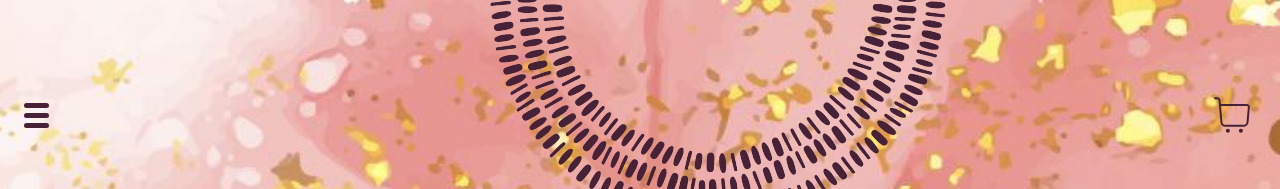
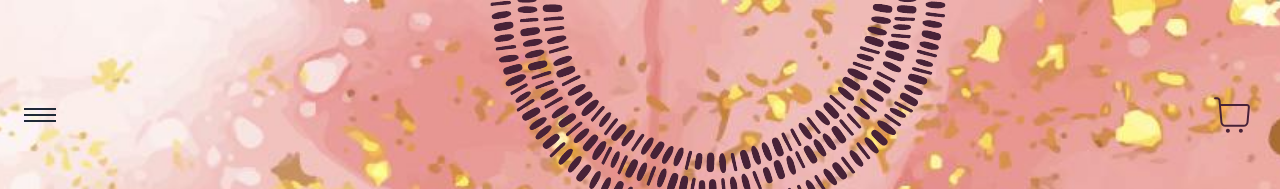
Before and after one commit to sofiehilge/HeadlessCMS, a React (Create React App) app: page / in a window 1280 px wide. Shown: the top 189 px of the page. Built offline with nearby package versions, Linux system fonts and the light colour scheme; a web font is replaced by a local one.

Commit message:
add node modules

```diff
--- a/src/components/ReactMenu.js
+++ b/src/components/ReactMenu.js
@@ -0,0 +1,43 @@
+import { useState } from 'react';
+import { Link } from 'react-router-dom';
+
+const BurgerMenu = () => {
+  const [isOpen, setIsOpen] = useState(false);
+
+  const toggleMenu = () => {
+    setIsOpen(!isOpen);
+  };
+
+  const closeMenu = () => {
+    setIsOpen(false);
+  };
+
+  return (
+    <div className="relative">
+      {/* Burger icon button */}
+      <div
+        className={`flex flex-col w-8 h-8 justify-center items-center cursor-pointer gap-1 z-50 ${isOpen ? 'open' : ''}`}
+        onClick={toggleMenu}
+      >
+        <span className={`block w-8 h-0.5 bg-gray-800 transition-transform duration-300 ${isOpen ? 'transform rotate-45 translate-y-1.5' : ''}`}></span>
+        <span className={`block w-8 h-0.5 bg-gray-800 transition-opacity duration-300 ${isOpen ? 'opacity-0' : ''}`}></span>
+        <span className={`block w-8 h-0.5 bg-gray-800 transition-transform duration-300 ${isOpen ? 'transform -rotate-45 -translate-y-1.5' : ''}`}></span>
+      </div>
+
+      {/* Overlay menu */}
+      <div className={`fixed inset-0 bg-black bg-opacity-80 flex flex-col items-center justify-center space-y-8 transition-transform duration-300 ${isOpen ? 'translate-x-0' : '-translate-x-full'}`}>
+        <Link to="/" onClick={closeMenu} className="text-white text-2xl">
+          Hjem
+        </Link>
+        <Link to="/groups" onClick={closeMenu} className="text-white text-2xl">
+          Grupper
+        </Link>
+        <Link to="/contact" onClick={closeMenu} className="text-white text-2xl">
+          Kontakt
+        </Link>
+      </div>
+    </div>
+  );
+};
+
+export default BurgerMenu;
--- a/src/templates/Header.js
+++ b/src/templates/Header.js
@@ -1,8 +1,9 @@
 import React, { useState, useEffect } from 'react';
-import Burgermenu from '../components/Burgermenu';
+/* import Burgermenu from '../components/Burgermenu'; */
 import logo from '../assets/Logo/2cropped.png';
 import { CiShoppingCart } from 'react-icons/ci';
 import { Link } from 'react-router-dom';
+import ReactMenu from '../components/ReactMenu';
 
 const Header = () => {
   //making header sticky and change background
@@ -29,7 +30,8 @@ const Header = () => {
       } sticky top-0 z-50 transition-colors duration-300`}
     >
       <div className='w-1/6 flex justify-start pl-6'>
-        <Burgermenu />
+      <ReactMenu/>
+   {/*      <Burgermenu /> */}
       </div>
       <Link to={'/'} className='flex justify-center'>
         <img src={logo} alt='logo' className='mt-0 pt-0 ml-4' />
```
Also changed, not shown: package.json (+5 -2 lines), 1 other file (tests, documents, lock files or other folders).
